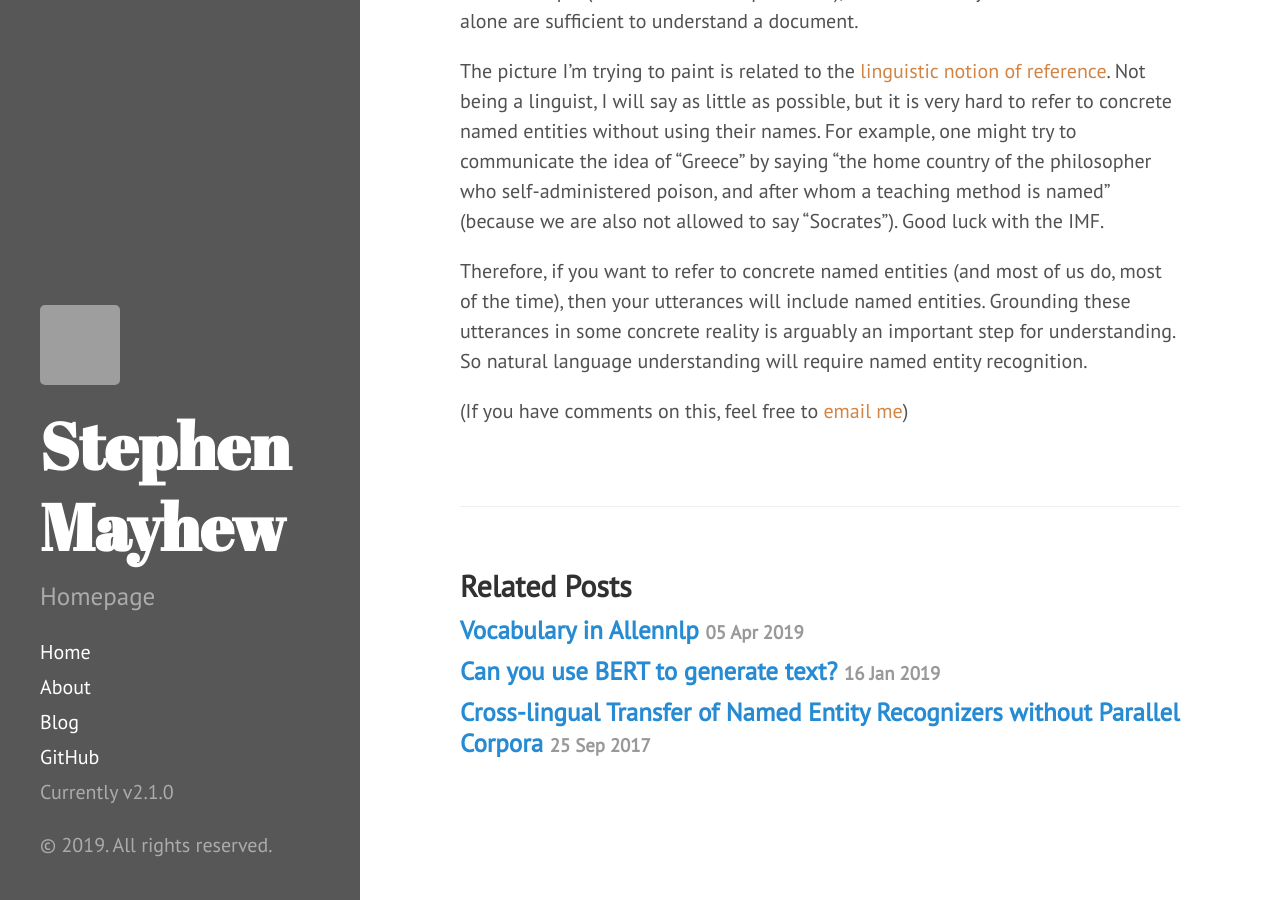
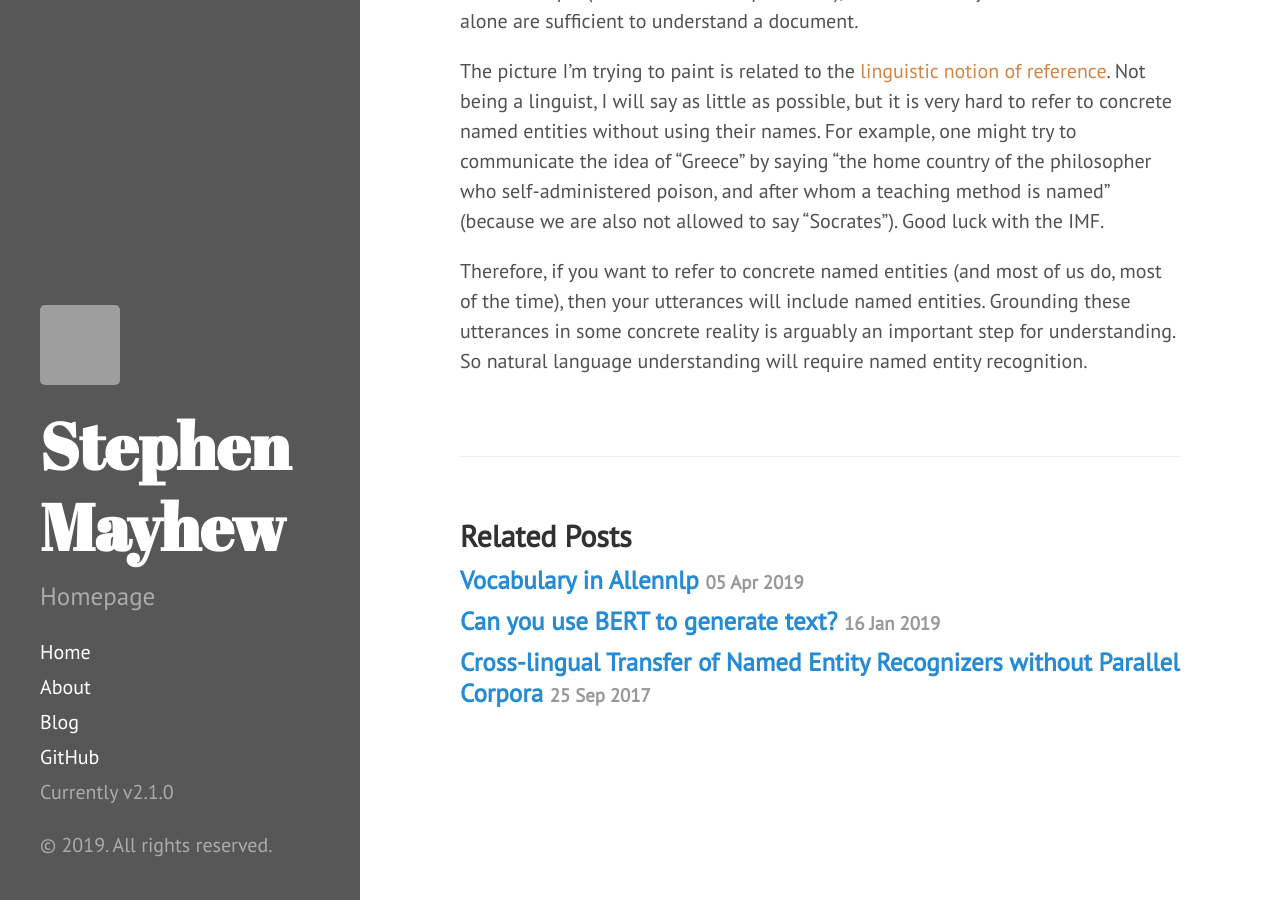
Before and after one commit to mayhewsw/mayhewsw.github.io, a Jekyll site: the page built from _posts/2018-09-06-entities-are-important.md, in a window 1280 px wide and 900 px high, scrolled down 1886 px. Built offline with Jekyll 4.4.1, drawn with Linux system fonts in a browser that asks for light colours; grey boxes are pictures that could not be loaded.

Commit message:
update resume

```diff
--- a/_posts/2018-09-06-entities-are-important.md
+++ b/_posts/2018-09-06-entities-are-important.md
@@ -39,5 +39,3 @@ Now you know what the article was about. The entities themselves are instructive
 The picture I'm trying to paint is related to the [linguistic notion of reference](https://glossary.sil.org/term/reference). Not being a linguist, I will say as little as possible, but it is very hard to refer to concrete named entities without using their names. For example, one might try to communicate the idea of "Greece" by saying "the home country of the philosopher who self-administered poison, and after whom a teaching method is named" (because we are also not allowed to say "Socrates"). Good luck with the IMF.
 
 Therefore, if you want to refer to concrete named entities (and most of us do, most of the time), then your utterances will include named entities. Grounding these utterances in some concrete reality is arguably an important step for understanding. So natural language understanding will require named entity recognition.
-
-(If you have comments on this, feel free to [email me](http://mayhewsw.github.io/assets/resume.pdf))
```
Also changed, not shown: 1 other file.
